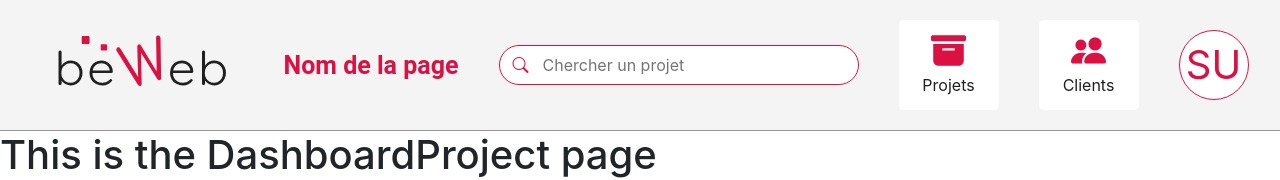
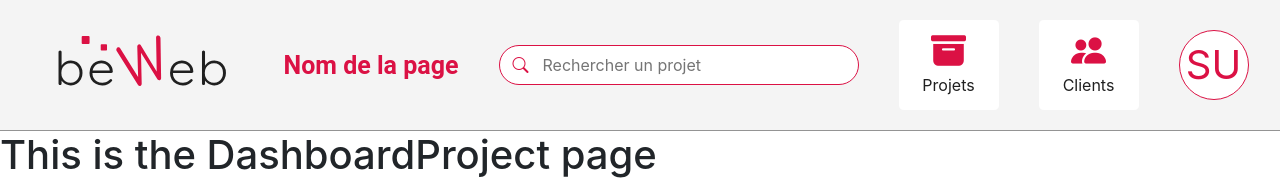
Before and after one commit to jchris3434/cms-front, a React (Create React App) app: page / in a window 1280 px wide. Shown: the top 180 px of the page. Built offline with nearby package versions, Linux system fonts and the light colour scheme.

Commit message:
Searchbar now takes placeholder in arguments : Modified in header Logo redirects now to homepage

```diff
--- a/src/shared/component/Header.js
+++ b/src/shared/component/Header.js
@@ -4,7 +4,6 @@ import Logo from '../generic/Logo';
 import SearchBar from '../generic/SearchBar.js';
 import HeaderButton from '../generic/HeaderButton';
 import UserSettings from '../generic/UserSettings';
-
 
 /**
  * @description                                     The header that is displayed as the header navbar
@@ -21,7 +20,7 @@ function Header(props){
             <div className='headerBody'>
                 <Logo isDarkMode={props.isDarkMode} />
                 <p className='titleText'> {props.pageName || 'Nom de la page'} </p>
-                <SearchBar customWidth='22.5rem' isDarkMode={props.isDarkMode} />
+                <SearchBar customWidth='22.5rem' isDarkMode={props.isDarkMode} placeholder='Rechercher un projet'/>
                 <HeaderButton isDarkMode={props.isDarkMode} icon='bi-archive-fill' text='Projets' redirect='/projectsList'/>
                 <HeaderButton isDarkMode={props.isDarkMode} icon='bi-people-fill' text='Clients' redirect='/pagesList'/>
                 <UserSettings isdarkmode={props.isDarkMode} setDarkMode={props.setDarkMode}/>
--- a/src/shared/generic/Logo.js
+++ b/src/shared/generic/Logo.js
@@ -7,6 +7,7 @@ function Logo(props){
             xmlns="http://www.w3.org/2000/svg"
             xmlnsXlink="http://www.w3.org/1999/xlink"
             viewBox="0 0 568.24 239.52"
+            onClick={() => window.location.href = '/'}
         >
             <g id="vectorized_integration">
                 <path fill="#db1144" d="M339.2,40.73a5.45,5.45,0,0,1,4.36.69,7.22,7.22,0,0,1,3.24,4.48,9.69,9.69,0,0,1,.31,2.5l1.64,106.4a5.38,5.38,0,0,1-1.08,3.52,6.2,6.2,0,0,1-2.5,2,5.26,5.26,0,0,1-3.29-.14,6.15,6.15,0,0,1-3-2.48L293.51,84.62l1.31.13,1.91,85.47a6.61,6.61,0,0,1-1.35,3.77,5.49,5.49,0,0,1-2.74,1.94,5.79,5.79,0,0,1-3-.4,5.58,5.58,0,0,1-2.76-2.38L230.12,83.08a9.55,9.55,0,0,1-1.1-2.26,6.82,6.82,0,0,1,.46-5.58,6.06,6.06,0,0,1,3.35-3,5.06,5.06,0,0,1,3.32.23,5.84,5.84,0,0,1,2.88,2.6l50.19,80.27-2,.57L284.83,70.1a6.89,6.89,0,0,1,1.05-3.59,4.61,4.61,0,0,1,2.65-2,4.94,4.94,0,0,1,3.38.21,6,6,0,0,1,2.78,2.46l43.8,72.53L337,141l-1.76-94.46a5.86,5.86,0,0,1,1-3.75A5.35,5.35,0,0,1,339.2,40.73Z"/>
--- a/src/shared/generic/SearchBar.js
+++ b/src/shared/generic/SearchBar.js
@@ -2,7 +2,6 @@ import SearchBarContent from './SearchBarContent'
 import { SearchResultsList } from "./SearchResultsList";
 import { useState } from "react";
 import './SearchBar.css'
-
 
 /**
  * @description                                     A searchbar
@@ -24,6 +23,7 @@ function SearchBar(props) {
         >
           <SearchBarContent
               setResults={setResults}
+              placeholder={props.placeholder}
           />
           {results && results.length > 0 && <SearchResultsList results={results} />}
         </div> //Displays results if string > 0
--- a/src/shared/generic/SearchBarContent.js
+++ b/src/shared/generic/SearchBarContent.js
@@ -34,7 +34,7 @@ const SearchBarContent = (props) => {
                     <i class="bi-search"/>
                 </button>
                 <input
-                    placeholder="Chercher un projet"
+                    placeholder={props.placeholder}
                     value={input}
                     onChange={(e) => handleChange(e.target.value)}
                   />
```
